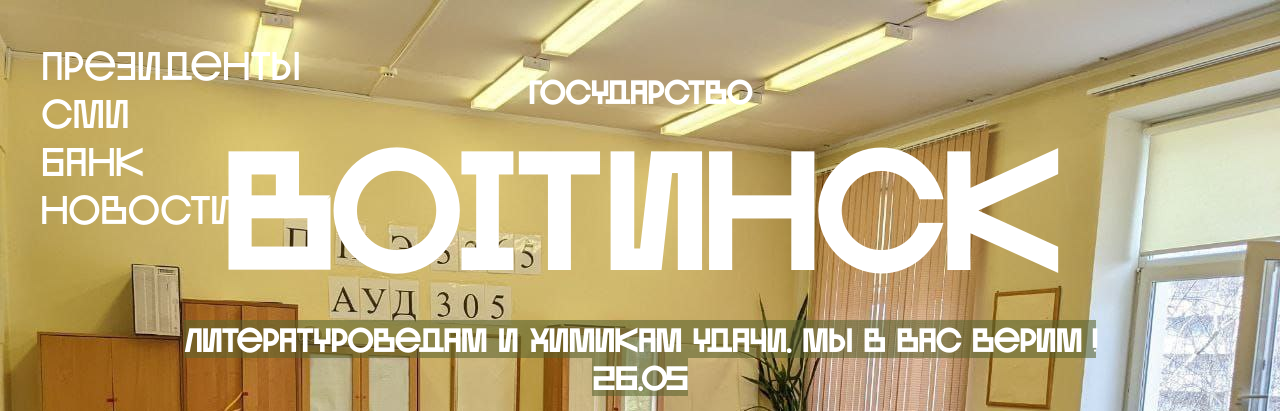
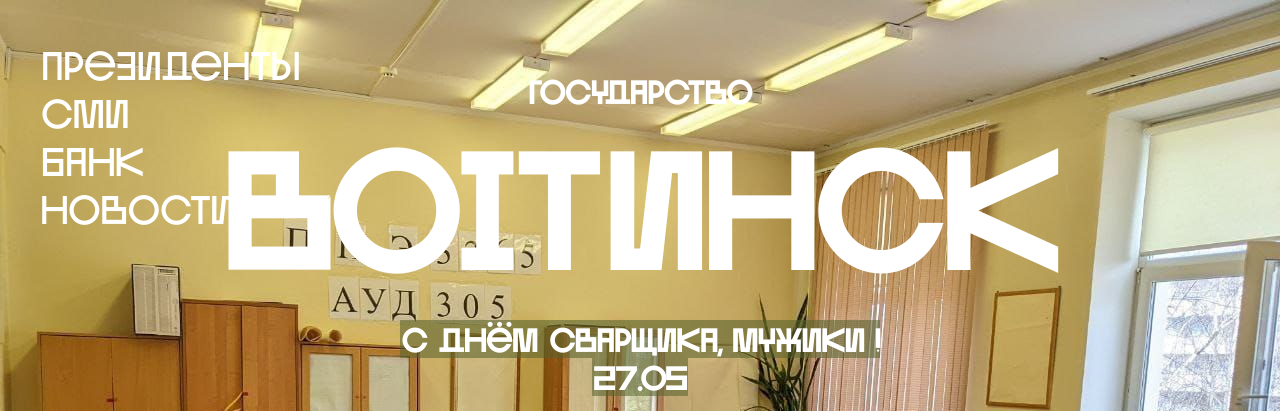
Before and after one commit to Debchik/Debchik.github.io, a plain HTML site: page index.html in a window 1280 px wide. Shown: the top 411 px of the page. Drawn offline with Linux system fonts and the light colour scheme; grey boxes are pictures that could not be loaded.

Commit message:
upd-27.05

```diff
--- a/index.html
+++ b/index.html
@@ -11,8 +11,8 @@
    	<div class="text"><h2 class="podname">Государство</h2>
     <h1 class="name">ВоItинск</h1>
     <br>
-    <h2 class="message">Литературоведам и химикам удачи. Мы в вас верим !</h2>
-    <h2 class="message">26.05</h2>
+    <h2 class="message">С днём сварщика, мужики ! </h2>
+    <h2 class="message">27.05</h2>
     <br>
     <iframe class="video-upper" width="560" height="315" src="https://www.youtube.com/embed/fZ_gxwEO9uA" title="YouTube video player" frameborder="0" allow="accelerometer; autoplay; clipboard-write; encrypted-media; gyroscope; picture-in-picture; web-share" allowfullscreen></iframe>
 	</div>
```
